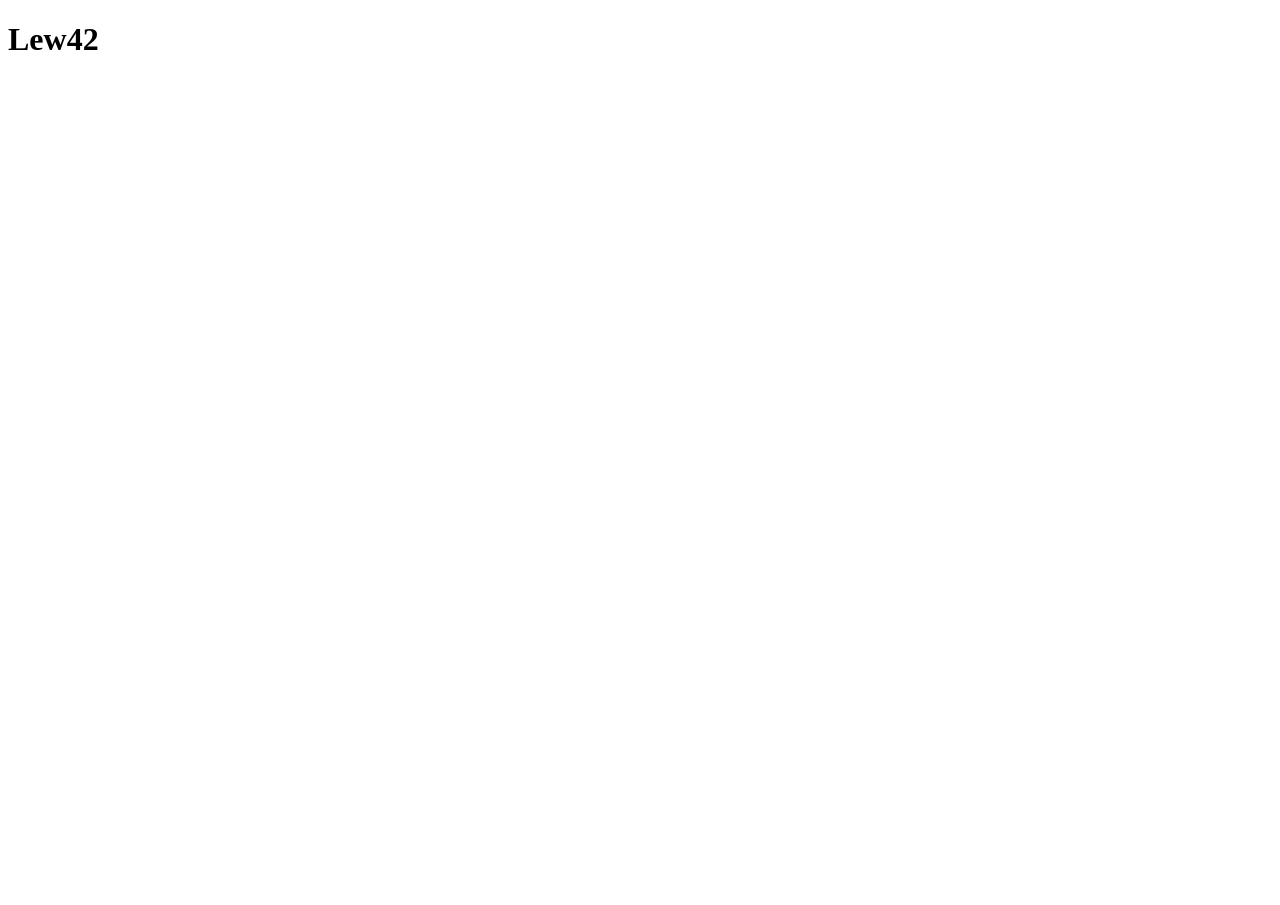
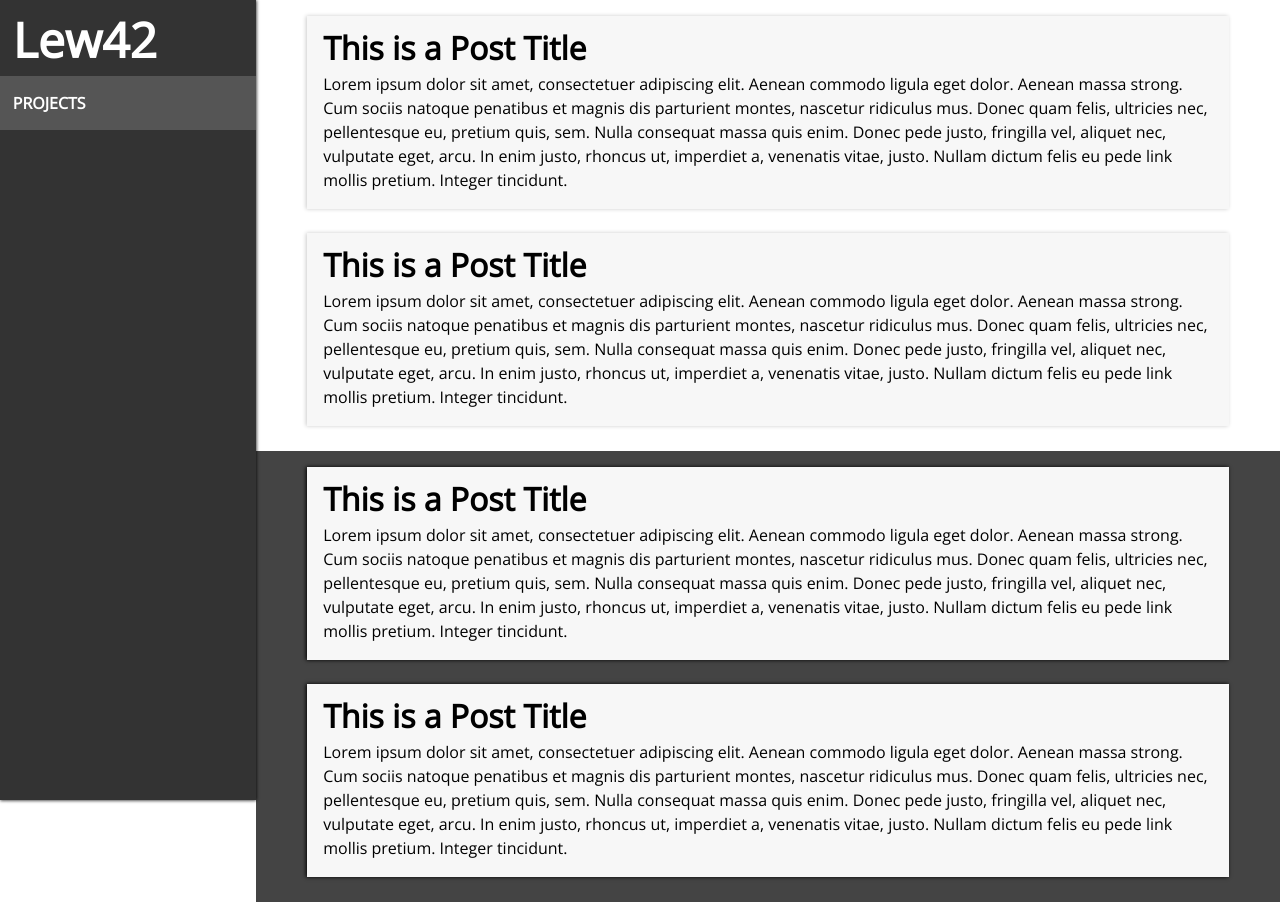
Before and after one commit to mikelew42/angular-seed, a website: page public/index.html in a window 1280 px wide. Shown: the top 905 px of the page. Before the commit the page ends 800 px from the top, so only its background shows below. Drawn offline with nearby package versions, Linux system fonts and the light colour scheme.

Commit message:
template

```diff
--- a/public/index.html
+++ b/public/index.html
@@ -3,11 +3,90 @@
 <head>
 	<title>Angular Seed</title>
 	<link href="css/normize.css">
+	<link href='http://fonts.googleapis.com/css?family=Open+Sans' rel='stylesheet' type='text/css'>
 	<script src="js/angular.js"></script>
 	<script src="js/jquery.js"></script>
 	<script src="js/app.js"></script>
+	<style>
+
+	*{ margin: 0; padding: 0; }
+	body > * { padding: 1em 5%; }
+	body {font-family: 'Open Sans';}
+	body > header { background: #333; padding: 1em 0 0; box-shadow: 1px 0px 3px rgba(0, 0, 0, 0.47), 0px 1px 3px rgba(0, 0, 0, 0.47);}
+	body > header h1 { color: #fff; padding: 0 5%; }
+	body > header nav { background: #555; padding: 1em 5%; color: #fff; font-weight: bold; }
+
+	@media (min-width: 1000px){
+		body { padding-left: 20%; }
+		body > header { padding: 1em 0; position: fixed; left: 0; top: 0; right: 80%; bottom: 0;}
+		body > header h1 { font-size: 3em;}
+	}
+
+	h1, h2, h3, h4, h5, h6 {
+
+	}
+	h1 {
+		font-size: 4em;
+		line-height: 1em;
+		margin-bottom: 0.25em;
+	}
+	h2 {
+		font-size: 2em;
+		line-height: 1em;
+		margin-bottom: 0.25em;
+	}
+	h3, h4, h5, h6 { font-size: 1em;}
+	section {
+		padding-bottom: 1px;
+	}
+	section.dark {
+		background: #444;
+	}
+	section.dark article {
+		box-shadow: -1px 0px 4px #000;
+	}
+	ul, ol {
+		padding-left: 1.5em;
+		margin-bottom: 1em;
+	}
+	sample { display: block;}
+	article {
+		background: #f7f7f7;
+		padding: 1em 1em 1px;
+		box-shadow: -1px 0px 4px #ccc;
+		margin-bottom: 1.5em;
+	}
+	p { margin-bottom: 1em; line-height: 1.5em;}
+	</style>
 </head>
 <body ng-app="App">
-	<h1>Lew42</h1>
+	<header>
+		<h1>Lew42</h1>
+		<nav>
+			<item>PROJECTS</item>
+		</nav>
+	</header>
+	<sample ng-show="show" ng-click="show = !show"></sample>
+	<section>
+		<article>
+			<h2>This is a Post Title</h2>
+			<p>Lorem ipsum dolor sit amet, consectetuer adipiscing elit. Aenean commodo ligula eget dolor. Aenean massa strong. Cum sociis natoque penatibus et magnis dis parturient montes, nascetur ridiculus mus. Donec quam felis, ultricies nec, pellentesque eu, pretium quis, sem. Nulla consequat massa quis enim. Donec pede justo, fringilla vel, aliquet nec, vulputate eget, arcu. In enim justo, rhoncus ut, imperdiet a, venenatis vitae, justo. Nullam dictum felis eu pede link mollis pretium. Integer tincidunt. </p>
+		</article>
+		<article>
+			<h2>This is a Post Title</h2>
+			<p>Lorem ipsum dolor sit amet, consectetuer adipiscing elit. Aenean commodo ligula eget dolor. Aenean massa strong. Cum sociis natoque penatibus et magnis dis parturient montes, nascetur ridiculus mus. Donec quam felis, ultricies nec, pellentesque eu, pretium quis, sem. Nulla consequat massa quis enim. Donec pede justo, fringilla vel, aliquet nec, vulputate eget, arcu. In enim justo, rhoncus ut, imperdiet a, venenatis vitae, justo. Nullam dictum felis eu pede link mollis pretium. Integer tincidunt. </p>
+		</article>
+	</section>
+	<section class="dark">
+		<article>
+			<h2>This is a Post Title</h2>
+			<p>Lorem ipsum dolor sit amet, consectetuer adipiscing elit. Aenean commodo ligula eget dolor. Aenean massa strong. Cum sociis natoque penatibus et magnis dis parturient montes, nascetur ridiculus mus. Donec quam felis, ultricies nec, pellentesque eu, pretium quis, sem. Nulla consequat massa quis enim. Donec pede justo, fringilla vel, aliquet nec, vulputate eget, arcu. In enim justo, rhoncus ut, imperdiet a, venenatis vitae, justo. Nullam dictum felis eu pede link mollis pretium. Integer tincidunt. </p>
+		</article>
+		<article>
+			<h2>This is a Post Title</h2>
+			<p>Lorem ipsum dolor sit amet, consectetuer adipiscing elit. Aenean commodo ligula eget dolor. Aenean massa strong. Cum sociis natoque penatibus et magnis dis parturient montes, nascetur ridiculus mus. Donec quam felis, ultricies nec, pellentesque eu, pretium quis, sem. Nulla consequat massa quis enim. Donec pede justo, fringilla vel, aliquet nec, vulputate eget, arcu. In enim justo, rhoncus ut, imperdiet a, venenatis vitae, justo. Nullam dictum felis eu pede link mollis pretium. Integer tincidunt. </p>
+		</article>
+	</section>
+	<section class=""><sample></sample></section>
 </body>
 </html>
```
